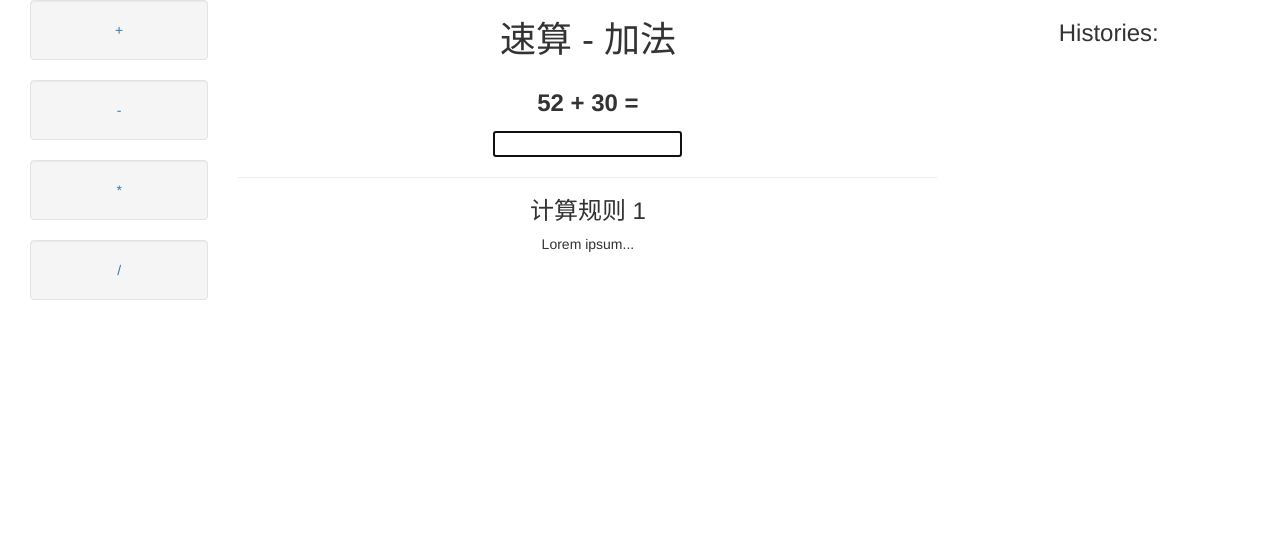
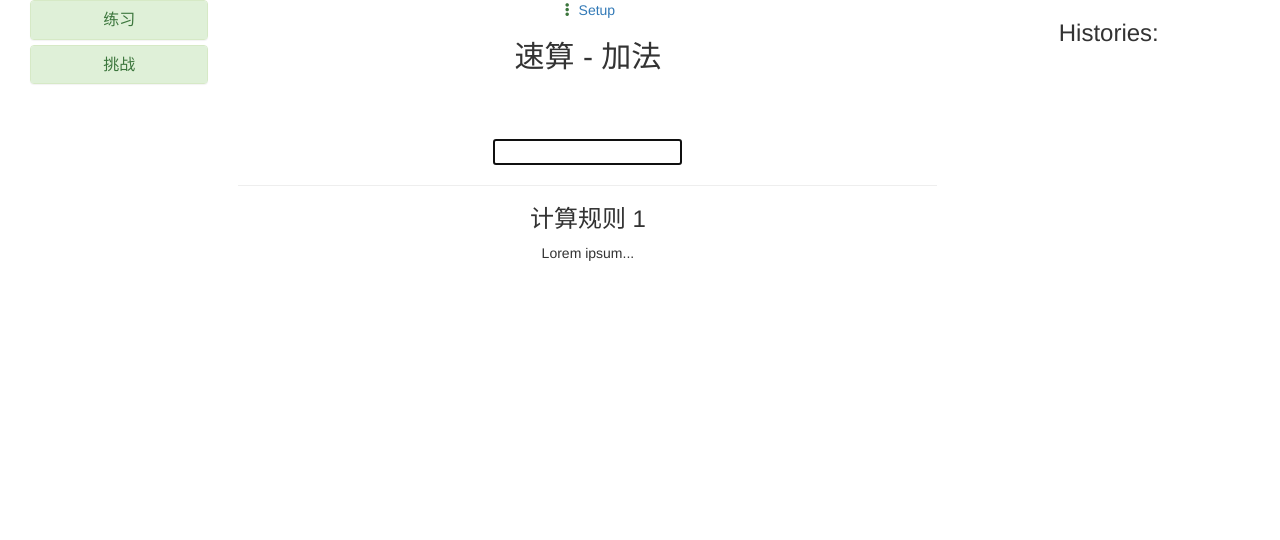
Before and after one commit to Vwan/mentalcalc, a Flask app: page / in a window 1280 px wide. Shown: the part 52-592 px from the top of the page. Run offline with Flask 2, Linux system fonts and the light colour scheme; some libraries are stand-ins or nearby versions.

Commit message:
added + - * opertions

```diff
--- a/app/controller/baseview.py
+++ b/app/controller/baseview.py
@@ -41,7 +41,7 @@ def calc(func):
 def add_(*args):
     return sum(args)
 
-def substract_(*args):
+def minus_(*args):
     return functools.reduce(operator.sub, args)
 
 def multiply_(*args):
@@ -52,11 +52,19 @@ def divide_(*args):
 
 def generate_numbers_for_addition(rule_id=1, count_of_numbers=2, max_digits=2):
     numbers_list = []
+    print(count_of_numbers, "--------")
     for i in range(count_of_numbers):
-        number = randint(11, 10 ** max_digits)
+        number = randint(10 * (max_digits -1), 10 ** max_digits)
         numbers_list.append(number)
-    print(numbers_list)
+    print(numbers_list, "-----numbers in list-----")
     return numbers_list
+
+def setup_add(rule):
+    db.session.add(rule)
+    db.session.commit()
+    message = "Saved successfully"
+    status = True
+    return {"message":message, "status":status}
 
 if __name__ == "__main__":
     numbers_list = generate_numbers_for_addition()
@@ -66,5 +74,5 @@ if __name__ == "__main__":
     print(result_mul)
     result_div = divide_(*numbers_list)
     print(result_div)
-    result_sub = substract_(*numbers_list)
+    result_sub = minus_(*numbers_list)
     print(result_sub)
--- a/app/controller/calc_view.py
+++ b/app/controller/calc_view.py
@@ -5,12 +5,14 @@ from api.utils import (load_json_file,
                             reverse_dict,
                             show_help)
 import json
+from datetime import datetime
+from models.persister import Rule
 from controller.baseview import (
                                 generate_numbers_for_addition,
-                                add_,
+                                add_, minus_, multiply_, divide_, setup_add
                                 )
 import time
-from wtf_forms.forms import LoginForm, RegisterForm
+from wtf_forms.forms import LoginForm, RegisterForm, SetupForm
 
 bp_calc = Blueprint('calc_view', __name__, template_folder='templates') #, url_prefix="/weather")
 
@@ -24,29 +26,56 @@ start_time = time.time()
 def home():
     login_form = LoginForm()
     register_form = RegisterForm()
+    setup_form = SetupForm()
     # weather_form = WeatherForm()
-    return render_template("index.html", login_form=login_form, register_form=register_form)
+    return render_template("index.html", login_form=login_form, register_form=register_form, setup_form=setup_form)
 
-@bp_calc.route('/add/rule/1/count_of_numbers/2', defaults={"rule_id":"1", "count_of_numbers":"2"}, methods=['POST'])
-@bp_calc.route('/add/rule/<int:rule_id>/count_of_numbers/<int:count_of_numbers>', methods=['POST'])
-def add(rule_id, count_of_numbers):
-    login_form = LoginForm()
-    register_form = RegisterForm()
+#@bp_calc.route('/<calc_type>/rule/1/count_of_numbers/2', defaults={"calc_type":"add", "rule_id":"1", "count_of_numbers":"2"}, methods=['POST'])
+@bp_calc.route('/<calc_type>/rule/<rule_id>/count_of_numbers/<count_of_numbers>/digits/<digits>', methods=['POST'])
+def add(calc_type, rule_id, digits, count_of_numbers):
     # generate{count_of_numbers} random numbers based on rule_id
-    numbers_list = generate_numbers_for_addition()
-    expected_result = add_(*numbers_list)
-    print(expected_result, "------")
-    formula = ""
+    numbers_list = generate_numbers_for_addition(rule_id, int(count_of_numbers), int(digits))
+    formula = suffix = expected_result = ""
+    if calc_type == "add":
+        suffix = "+ "
+        expected_result = add_(*numbers_list)
+    elif calc_type == "minus":
+        suffix = "- "
+        expected_result = minus_(*numbers_list)
+    elif calc_type == "multiply":
+        suffix = "* "
+        expected_result = multiply_(*numbers_list)
+    elif calc_type == "divide":
+        suffix = "/ "
+        expected_result = divide_(*numbers_list)
     for x in numbers_list:
-        formula += f"{x} + "
+        formula += f"{x} " + suffix
     print(formula, "------")
     print(expected_result)
-    data = {'success':True, 'status': True , "formula": formula.rstrip("+ "), "expected_result":expected_result,
+    data = {'success':True, 'status': True , "formula": formula.rstrip(suffix), "expected_result":expected_result,
               'message': "", 'ContentType':'application/json'}
     print(data)
-    #return jsonify(data=data)
     return json.dumps(data)
-#    return render_template("index.html", login_form=login_form, register_form=register_form, data = json.dumps(data))
+
+@bp_calc.route('/<calc_type>/setup', methods=['POST'])
+def setup(calc_type):
+    setup_form = SetupForm()
+    digits = setup_form.digits.data
+    rules = setup_form.rule.data
+    count_of_numbers = setup_form.count_of_numbers.data
+    digits = setup_form.digits.data
+    rule_id = rules.split(":")[0]
+    rule_desc = rules.split(":")[1]
+    last_updated_on = datetime.now().strftime('%Y-%m-%d %H:%M:%S')
+    print("rule is: " + rule_desc)
+    rule = Rule(calc_type, rule_id, rule_desc, digits, count_of_numbers, last_updated_on)
+    setup_add(rule)
+    data = {'success':True, 'status': True , "rule_id":rule_id, "rule_desc": rule_desc, "digits":digits,
+            "count_of_numbers":count_of_numbers, "url":f"/{calc_type}/rule/{rule_id}/count_of_numbers/{count_of_numbers}",
+            'message': "Saved", 'ContentType':'application/json'}
+    print(data)
+    return json.dumps(data)
+
 
 # @calc_view.after_request
 # def teardown_():
--- a/app/controller/login_view.py
+++ b/app/controller/login_view.py
@@ -1,7 +1,7 @@
 from flask import Blueprint, render_template, abort, request, current_app, session, url_for, redirect, jsonify, g
 # from flask.ext.api import status
 from jinja2 import TemplateNotFound
-from wtf_forms.forms import LoginForm, RegisterForm, WeatherForm
+from wtf_forms.forms import LoginForm, RegisterForm
 from controller.baseview import do_register, validate_user_login
 from models.persister import User
 import json
--- a/app/static/custom/js/app.js
+++ b/app/static/custom/js/app.js
@@ -1,10 +1,30 @@
-function start(operator_tag, url)
+function start(calc_type, operator_tag)
 {
   $(operator_tag).click(function(e){
         $("#expected_result").html("")
         e.preventDefault()
           $('#user_result').val("")
           $('#user_result').focus();
+          var digits = $("#digits").val()
+          var rule = $("#rule").val()
+          var count_of_numbers = $("#count_of_numbers").val()
+          var rule_id = rule.split(":")[0]
+          console.log(count_of_numbers)
+          var url = "/" + calc_type + "/rule/" + rule_id + "/count_of_numbers/" + count_of_numbers + "/digits/" + digits
+          console.log(url)
+          if (calc_type == "add") {
+            $("#operation_title").text("速算 - 加法")
+        }
+          if (operator_tag.indexOf("minus") != -1) {
+            $("#operation_title").text("速算 - 减法")
+          }
+          if (operator_tag.indexOf("multiply") != -1) {
+            $("#operation_title").text("速算 - 乘法")
+          }
+          if (operator_tag.indexOf("divide") != -1) {
+            $("#operation_title").text("速算 - 除法")
+          }
+
         $.ajax({
             url: url, //'/add/rule/1/count_of_numbers/2',
             type: "POST",
@@ -26,7 +46,7 @@ function start(operator_tag, url)
                         $("<div id="+actual_result+"_"+number+">" + history_tag_to_insert +"</div>").insertBefore(history_tag)
                           history_tag = "#"+actual_result+"_"+number
                           console.log("susscess ---" + history_tag)
-                           $('#start_add').click()
+                           $(operator_tag).click()
                        }
                        else{
                          $("#actual_result").html('<font color="Red"><i class="glyphicon glyphicon-remove text-fail"></i></font');
@@ -58,6 +78,39 @@ function start(operator_tag, url)
                     $(".result").html('<label class="text-danger"><i class="glyphicon glyphicon-exclamation-sign"> '+message + '</i></label>');
 
                 }
+            })
+        })
+}
+
+
+function setup(calc_type, setup_tag, url, start_tag){
+  $(setup_tag).click(function(e){
+    e.preventDefault()
+    $.ajax({
+        url: url,
+        type: "POST",
+        dataType: 'json',
+        data: $("#setup_form").serialize()
+      }).done( function(data) {
+        $(".result").html('<label class="text-danger"><i class="glyphicon glyphicon-ok text-success"> '+data.message + '</i></label>');
+
+        $("#setup_close").click(function(e){
+          e.preventDefault()
+          console.log(data.url);
+          console.log($("#digits").val())
+          start(calc_type, start_tag)//'/minus/rule/1/count_of_numbers/2'),
+        })
+        return data
+        // console.log(data)
+        // var message = data.message
+        // if (data.success == true) {
+        //   var url = data.url
+        //   var rule_desc= = data.rule_desc
+        //   return [url, rule_desc, message]
+        // }
+        // else{
+        //    return ["", "", message]
+        // }
       })
   })
 }
--- a/app/templates/base.html
+++ b/app/templates/base.html
@@ -78,6 +78,9 @@
   {% block modal_register %}
   {% endblock %}
 
+    {% block modal_setup %}
+    {% endblock %}
+
   {% block body %}
   {% endblock %}
 
--- a/app/templates/index.html
+++ b/app/templates/index.html
@@ -42,30 +42,54 @@
 {% endblock %}
 {% block body %}
 <div class="container-fluid text-center">
+
   <div class="row-fluid">
     <div id="nav" class="col-lg-2">
-      <div>
-        <a  id="start_add"  href="#"> <div class="well">
-          <!-- <a id="start_add" href="#"> -->
-            +
-        </div></a>
-      </div>  <div>
-          <a  id="start_add"  href="#"> <div class="well">
-            <!-- <a id="start_add" href="#"> -->
-              -
-          </div></a>
-        </div>
-        <div>
-          <a  id="start_add"  href="#"> <div class="well">
-            <!-- <a id="start_add" href="#"> -->
-              *
-          </div></a>
-        </div>
-        <div>
-          <a  id="start_add"  href="#"> <div class="well">
-            <!-- <a id="start_add" href="#"> -->
-              /
-          </div></a>
+
+      <div class="panel-group" id="accordion">
+          <div class="panel panel-success">
+              <div class="panel-heading">
+                <h5 class="panel-title">
+                  <a data-toggle="collapse" data-parent="#accordion" href="#collapse_practice">
+                  练习
+                  </a>
+                </h5>
+              </div>
+              <div id="collapse_practice" class="panel-collapse collapse">
+                <div class="panel-body">
+                  <div class="row placeholders">
+                    <div class="col-xs-6 col-sm-3 placeholder">
+                      <a id="practice_add" role="button" class="btn" data-toggle="modal" title="Click to add more"><i class="glyphicon glyphicon-plus"></i></a>
+                      <a id="practice_minus" role="button" class="btn" data-toggle="modal" title="Click to edit selected row"><i class="glyphicon glyphicon-minus"></i></a>
+                      <a id="practice_multiply" role="button" class="btn" ><i class="glyphicon glyphicon-remove"></i></a>
+                       <a id="practice_divide" role="button" class="btn" ><i class="glyphicon glyphicons-divide"></i></a>
+
+                    </div>
+                  </div>
+                </div>
+              </div>
+          </div>
+
+          <div class="panel panel-success">
+              <div class="panel-heading">
+                <h5 class="panel-title">
+                  <a data-toggle="collapse" data-parent="#accordion" href="#collapse_challenge">
+                  挑战
+                  </a>
+                </h5>
+              </div>
+              <div id="collapse_challenge" class="panel-collapse collapse">
+                <div class="panel-body">
+                    <div class="col-xs-6 col-sm-3 placeholder">
+                      <a id="challenge_add" role="button" class="btn" data-toggle="modal" align="center"><i class="glyphicon glyphicon-plus"></i></a>
+                      <a id="challenge_minus" role="button" class="btn" data-toggle="modal" ><i class="glyphicon glyphicon-minus"></i></a>
+                      <a id="challenge_multiply" role="button" class="btn" ><i class="glyphicon glyphicon-remove"></i></a>
+                      <a id="challenge_divide" role="button" class="btn" ><i class="icon-divide"></i></a>
+
+                  </div>
+                </div>
+              </div>
+          </div>
         </div>
     </div>
     <vr>
@@ -73,7 +97,10 @@
          <div class="col-12 specific-class">
           <div class="t">
               <div class="tr">
-                <h1>速算 - 加法</h1>
+                <div>
+                  <a id="btnSetup" href="#setup-modal" data-toggle="modal" title="Setup"><span class="glyphicon glyphicon-option-vertical text-success"></span> Setup</a></li>
+                  <h2 id="operation_title">速算 - 加法</h2>
+                </div>
                     <form id='form' class="form-inline">
                       <!-- <input id="start" class="btn btn-success" type="submit" name="start" value="Start"> -->
                       <div class="form-group">
@@ -114,7 +141,7 @@
     <div class="navbar-text pull-left">Copyright @2017 Flask Application</div></div></div></div>
   {% endblock %}
 
-{% block modal_register %}
+{% block modal_login %}
     <!-- Start Modal -->
     <div class="modal fade" id="login-modal" tabindex="-1" role="dialog" aria-labelledby="" aria-hidden="true" xmlns="http://www.w3.org/1999/html">
       <div class="modal-dialog">
@@ -128,7 +155,7 @@
               <div class="form-group">
                 {{login_form.hidden_tag()}}
                 {{login_form.csrf_token }}
-                {{login_form.username.label}} {{login_form.username(size=50)}}
+                {{login_form.username.label}} {{login_form.username(size=50)}}<br>
                 {{login_form.password.label}} {{login_form.password(size=50)}}
                 {{login_form.remember_me.label}} {{login_form.remember_me}}
               </div>
@@ -148,7 +175,7 @@
     <!-- End Modal -->
            {% endblock %}
 
-           {% block modal_login %}
+           {% block modal_register %}
                <!-- Start Modal -->
                <div class="modal fade" id="register-modal" tabindex="-1" role="dialog" aria-labelledby="" aria-hidden="true" xmlns="http://www.w3.org/1999/html">
                  <div class="modal-dialog">
@@ -181,6 +208,38 @@
                <!-- End Modal -->
                       {% endblock %}
 
+    {% block modal_setup %}
+        <!-- Start Modal -->
+        <div class="modal fade" id="setup-modal" tabindex="-1" role="dialog" aria-labelledby="" aria-hidden="true" xmlns="http://www.w3.org/1999/html">
+          <div class="modal-dialog">
+            <div class="modal-content">
+              <div class="modal-header">
+                <button type="button" class="close" data-dismiss="modal" aria-hidden="true">&times;</button>
+                <h4 class="modal-title" id="">Setup</h4>
+              </div>
+              <form id="setup_form" role="form" class="form-horizontal" method="post">
+                <div class="modal-body">
+                  <div class="form-group">
+                    {{ setup_form.csrf_token }}
+                    {{setup_form.digits.label}} {{setup_form.digits(id="digits")}}
+                    {{setup_form.rule.label}} {{setup_form.rule(id="rule")}}
+                    {{setup_form.count_of_numbers.label}} {{setup_form.count_of_numbers(id="count_of_numbers")}}
+                  </div>
+                  </div>
+
+                <div class="modal-footer">
+                  <div class="col-md-6">
+                    <input type="button" value="Save" class="btn btn-default" id="setup"/>
+                    <input type="submit" value="Close" class="btn btn-default" id="setup_close" data-dismiss="modal"/>
+                  </div>
+                  <label class="result"/></br>
+                </div>
+              </form>
+          </div><!-- /.modal-content -->
+        </div><!-- /.modal -->
+      </div>
+        <!-- End Modal -->
+               {% endblock %}
 
 {% block script %}
 
@@ -201,12 +260,12 @@
   var history_tag_to_insert = ""
 
 $(document).ready(function(){
-  login(),
-  register(),
-  start('#start_add', '/add/rule/1/count_of_numbers/2'),
-  $("#expected_result").html("")
-  $("#expected_result").html("")
-  $('#start_add').click()
+  var url=""
+setup("add", "#setup", "/add/setup", '#practice_add')
+$("#btnSetup").click(function () {
+  $(".result").text("")
+ $("#setup-modal").dialog({modal:true});
+});
   $("#btnLogin").click(function () {
     $(".result").text("")
     $("#login-modal").dialog({modal:true});
@@ -216,6 +275,14 @@ $(document).ready(function(){
     $(".result").text("")
    $("#register-modal").dialog({modal:true});
 });
+  login(),
+  register(),
+  start("add", '#practice_add'),//url),//'/add/rule/1/count_of_numbers/2'),
+  start('minus', '#practice_minus')//, '/minus/rule/1/count_of_numbers/2'),
+  start('multiply', '#practice_multiply')//, '/multiply/rule/1/count_of_numbers/2'),
+  start('divide', '#practice_divide')//, '/divide/rule/1/count_of_numbers/2'),
+  start('add', '#challenge_add')//, '/add/rule/1/count_of_numbers/2'),
+  $("#expected_result").html("")
 
   $(function() {
     username_in_cookie = Cookies.get('username');
--- a/app/wtf_forms/forms.py
+++ b/app/wtf_forms/forms.py
@@ -1,6 +1,6 @@
 from flask_wtf import FlaskForm
-from wtforms import StringField, BooleanField, PasswordField
-from wtforms.validators import Required, EqualTo, InputRequired
+from wtforms import StringField, BooleanField, PasswordField, SelectField
+from wtforms.validators import Required, EqualTo, InputRequired, Optional
 
 class LoginForm(FlaskForm):
     username = StringField("User Name", validators=[Required(message="Username cannot be empty")])
@@ -14,7 +14,14 @@ class RegisterForm(FlaskForm):
                             EqualTo('confirm', message="Password must match")])
     confirm = PasswordField("Repeat Password")
 
-class WeatherForm(FlaskForm):
-    city = StringField("City", validators=[InputRequired()])
+digits_list = range(2, 10)
+rules = {
+"A1":"多退少补法 - 自左向右计算"
+}
+count_of_numbers = range(2, 10)
+class SetupForm(FlaskForm):
+    digits = SelectField(u"Select Digits", [Optional()], choices=[(f, f) for f in digits_list])
+    rule = SelectField(u"Select Rule", [Optional()], choices=[(k + ":" + v, k + ":" + v) for k, v in rules.items()])
+    count_of_numbers = SelectField(u"Select count of numbers", [Optional()], choices=[(k, k) for k in count_of_numbers])
     class Meta:
         csrf = False
```
Also changed, not shown: app/models/persister.py (+16 -16 lines). Lines whose indentation alone changed are shown as unchanged.
